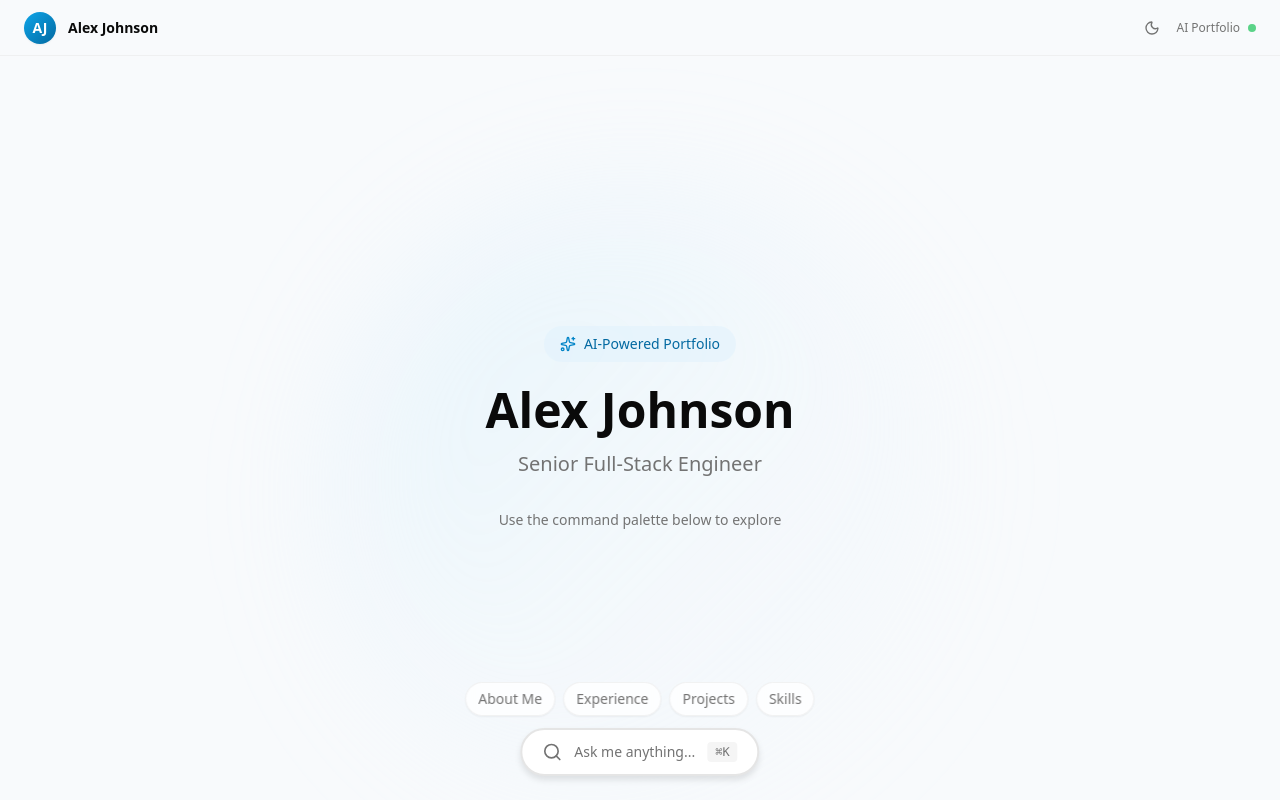
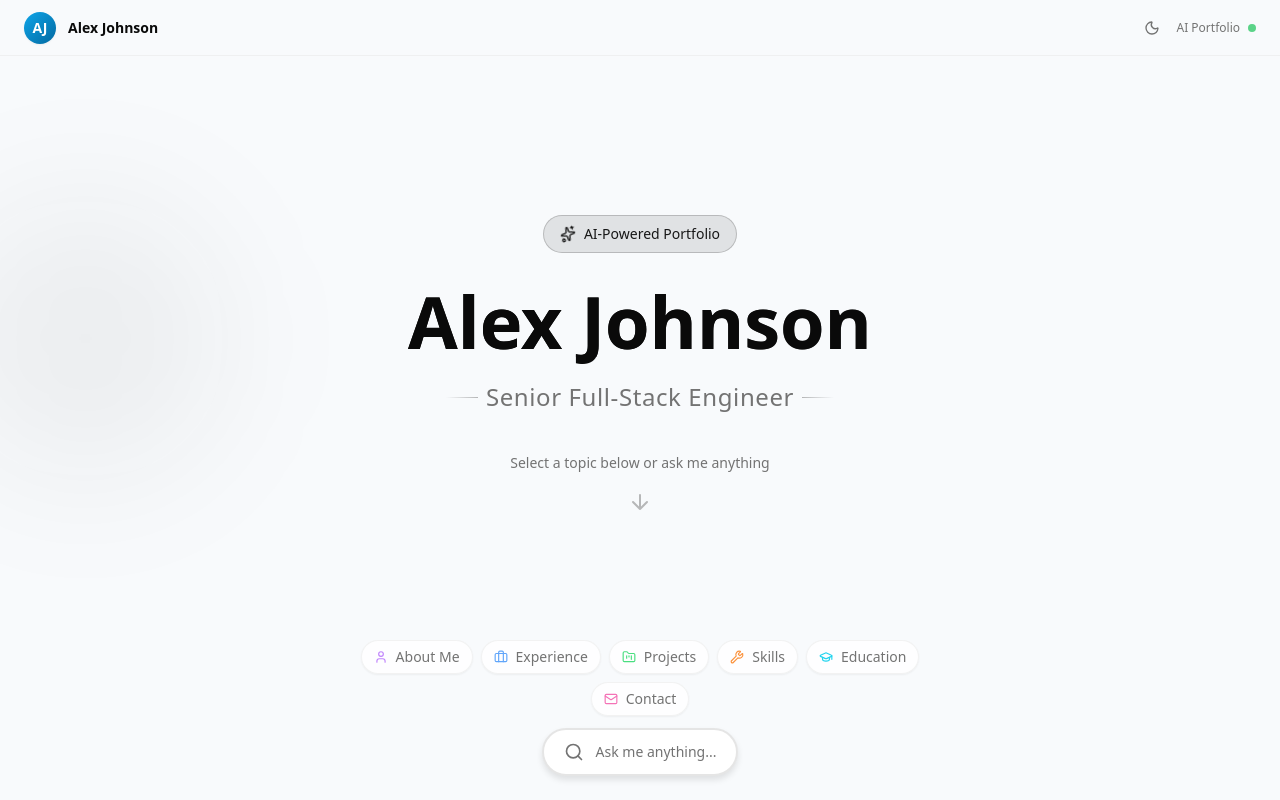
Before and after one commit to sequenzia/ai-portfolio, a Next.js app: page / in a window 1280 px wide. Built offline with nearby package versions, Linux system fonts and the light colour scheme.

Commit message:
feat: Add Dracula theme, constrain main layout content width, and enhance welcome view with new animations.

```diff
--- a/app/globals.css
+++ b/app/globals.css
@@ -53,33 +53,75 @@
     --message-assistant: 210 40% 96%;
   }
   .dark {
-    --background: 0 0% 3.9%;
+    --background: 0 0% 9%;
     --foreground: 0 0% 98%;
-    --card: 0 0% 3.9%;
+    --card: 0 0% 11%;
     --card-foreground: 0 0% 98%;
-    --popover: 0 0% 3.9%;
+    --popover: 0 0% 11%;
     --popover-foreground: 0 0% 98%;
     --primary: 0 0% 98%;
     --primary-foreground: 0 0% 9%;
-    --secondary: 0 0% 14.9%;
+    --secondary: 0 0% 17%;
     --secondary-foreground: 0 0% 98%;
-    --muted: 0 0% 14.9%;
+    --muted: 0 0% 17%;
     --muted-foreground: 0 0% 63.9%;
-    --accent: 0 0% 14.9%;
+    --accent: 0 0% 17%;
     --accent-foreground: 0 0% 98%;
     --destructive: 0 62.8% 30.6%;
     --destructive-foreground: 0 0% 98%;
-    --border: 0 0% 14.9%;
-    --input: 0 0% 14.9%;
+    --border: 0 0% 18%;
+    --input: 0 0% 17%;
     --ring: 0 0% 83.1%;
     --chart-1: 220 70% 50%;
     --chart-2: 160 60% 45%;
     --chart-3: 30 80% 55%;
     --chart-4: 280 65% 60%;
     --chart-5: 340 75% 55%;
-    --surface-canvas: 0 0% 7%;
+    --surface-canvas: 0 0% 9%;
     --message-user: 217 91% 50%;
-    --message-assistant: 0 0% 14.9%;
+    --message-assistant: 0 0% 17%;
+  }
+  .dracula {
+    /* Dracula Theme - https://draculatheme.com/spec */
+    /* Background #282A36 | Foreground #F8F8F2 */
+    --background: 231 15% 18%;
+    --foreground: 60 30% 96%;
+    /* Cards use ANSI Black #21222C for depth */
+    --card: 231 15% 15%;
+    --card-foreground: 60 30% 96%;
+    --popover: 231 15% 15%;
+    --popover-foreground: 60 30% 96%;
+    /* Primary: Pink #FF79C6 - the iconic Dracula keyword color */
+    --primary: 326 100% 74%;
+    --primary-foreground: 231 15% 18%;
+    /* Secondary: Current Line #44475A */
+    --secondary: 232 14% 31%;
+    --secondary-foreground: 60 30% 96%;
+    /* Muted: Comment #6272A4 */
+    --muted: 232 14% 31%;
+    --muted-foreground: 225 27% 51%;
+    /* Accent: Purple #BD93F9 - classes, types, variables */
+    --accent: 265 89% 78%;
+    --accent-foreground: 231 15% 18%;
+    /* Destructive: Red #FF5555 */
+    --destructive: 0 100% 67%;
+    --destructive-foreground: 60 30% 96%;
+    /* Border: slightly lighter than background for subtle definition */
+    --border: 232 14% 25%;
+    --input: 232 14% 31%;
+    /* Ring: Cyan #8BE9FD for focus states */
+    --ring: 191 97% 77%;
+    /* Charts: Full Dracula palette - Purple, Green, Cyan, Orange, Pink */
+    --chart-1: 265 89% 78%;
+    --chart-2: 135 94% 65%;
+    --chart-3: 191 97% 77%;
+    --chart-4: 31 100% 71%;
+    --chart-5: 326 100% 74%;
+    /* Surface canvas matches background */
+    --surface-canvas: 231 15% 18%;
+    /* Messages: Purple for user, Current Line for assistant */
+    --message-user: 265 89% 78%;
+    --message-assistant: 232 14% 25%;
   }
 }
 
--- a/app/layout.tsx
+++ b/app/layout.tsx
@@ -16,7 +16,7 @@ export default function RootLayout({
   children: React.ReactNode;
 }) {
   return (
-    <html lang="en" suppressHydrationWarning>
+    <html lang="en" className="dark" suppressHydrationWarning>
       <body className="h-full">
         <ThemeProvider>{children}</ThemeProvider>
       </body>
--- a/components/command-palette/CommandPalette.tsx
+++ b/components/command-palette/CommandPalette.tsx
@@ -11,6 +11,13 @@ import {
   Send,
   ChevronUp,
   MessageSquare,
+  User,
+  Briefcase,
+  FolderKanban,
+  Wrench,
+  GraduationCap,
+  Mail,
+  type LucideIcon,
 } from 'lucide-react';
 import { useChat } from '@ai-sdk/react';
 import { DefaultChatTransport } from 'ai';
@@ -23,11 +30,57 @@ import {
 import { useCanvasStore } from '@/stores/canvasStore';
 import type { RenderCanvasParams } from '@/lib/ai/tools';
 
-const SUGGESTED_PROMPTS = [
-  { label: 'About Me', prompt: 'Tell me about yourself' },
-  { label: 'Experience', prompt: 'What is your work experience?' },
-  { label: 'Projects', prompt: 'Show me your projects' },
-  { label: 'Skills', prompt: 'What are your technical skills?' },
+interface SuggestedPrompt {
+  label: string;
+  prompt: string;
+  icon: LucideIcon;
+  color: string;
+  hoverColor: string;
+}
+
+const SUGGESTED_PROMPTS: SuggestedPrompt[] = [
+  {
+    label: 'About Me',
+    prompt: 'Tell me about yourself',
+    icon: User,
+    color: 'text-purple-400',
+    hoverColor: 'hover:bg-purple-500/20 hover:border-purple-500/50',
+  },
+  {
+    label: 'Experience',
+    prompt: 'What is your work experience?',
+    icon: Briefcase,
+    color: 'text-blue-400',
+    hoverColor: 'hover:bg-blue-500/20 hover:border-blue-500/50',
+  },
+  {
+    label: 'Projects',
+    prompt: 'Show me your projects',
+    icon: FolderKanban,
+    color: 'text-green-400',
+    hoverColor: 'hover:bg-green-500/20 hover:border-green-500/50',
+  },
+  {
+    label: 'Skills',
+    prompt: 'What are your technical skills?',
+    icon: Wrench,
+    color: 'text-orange-400',
+    hoverColor: 'hover:bg-orange-500/20 hover:border-orange-500/50',
+  },
+  {
+    label: 'Education',
+    prompt: 'What is your education background?',
+    icon: GraduationCap,
+    color: 'text-cyan-400',
+    hoverColor: 'hover:bg-cyan-500/20 hover:border-cyan-500/50',
+  },
+  {
+    label: 'Contact',
+    prompt: 'How can I contact you?',
+    icon: Mail,
+    color: 'text-pink-400',
+    hoverColor: 'hover:bg-pink-500/20 hover:border-pink-500/50',
+  },
 ];
 
 const viewLabels: Record<string, string> = {
@@ -256,39 +309,47 @@ function CommandPill({ uiState, onClick, onSuggestionClick }: CommandPillProps)
     >
       {/* Suggestions */}
       <div className="flex flex-wrap justify-center gap-2">
-        {SUGGESTED_PROMPTS.map(({ label, prompt }) => (
-          <button
+        {SUGGESTED_PROMPTS.map(({ label, prompt, icon: Icon, color, hoverColor }, index) => (
+          <motion.button
             key={label}
+            initial={{ opacity: 0, y: 10 }}
+            animate={{ opacity: 1, y: 0 }}
+            transition={{ duration: 0.2, delay: index * 0.05 }}
             onClick={() => onSuggestionClick(prompt)}
-            className="rounded-full bg-background/80 px-3 py-1.5 text-sm text-muted-foreground shadow-sm border border-border/50 hover:bg-background hover:border-border transition-colors backdrop-blur-sm"
+            className={cn(
+              'group flex items-center gap-2 rounded-full bg-background/80 px-3 py-1.5 text-sm shadow-sm border border-border/50 backdrop-blur-sm transition-all duration-200',
+              hoverColor
+            )}
           >
-            {label}
-          </button>
+            <Icon className={cn('h-3.5 w-3.5 transition-transform group-hover:scale-110', color)} />
+            <span className="text-muted-foreground group-hover:text-foreground transition-colors">
+              {label}
+            </span>
+          </motion.button>
         ))}
       </div>
 
       {/* Pill button */}
-      <button
+      <motion.button
         onClick={onClick}
+        whileHover={{ scale: 1.02 }}
+        whileTap={{ scale: 0.98 }}
         className={cn(
-          'flex items-center gap-3 rounded-full bg-card px-5 py-3 shadow-elevated border-2 transition-all hover:shadow-lg',
+          'group flex items-center gap-3 rounded-full bg-card px-5 py-3 shadow-elevated border-2 transition-all hover:shadow-lg',
           getBorderClass()
         )}
       >
         {uiState === 'thinking' ? (
-          <Loader2 className="h-5 w-5 animate-spin text-primary-500" />
+          <Loader2 className="h-5 w-5 animate-spin text-primary" />
         ) : uiState === 'error' ? (
           <AlertCircle className="h-5 w-5 text-red-500" />
         ) : (
-          <Search className="h-5 w-5 text-muted-foreground" />
+          <Search className="h-5 w-5 text-muted-foreground group-hover:text-primary transition-colors" />
         )}
-        <span className="text-sm text-muted-foreground">
+        <span className="text-sm text-muted-foreground group-hover:text-foreground transition-colors">
           Ask me anything...
         </span>
-        <kbd className="hidden rounded bg-muted px-2 py-0.5 text-xs text-muted-foreground sm:inline-block">
-          {'\u2318'}K
-        </kbd>
-      </button>
+      </motion.button>
     </motion.div>
   );
 }
@@ -531,13 +592,19 @@ function MobileBottomSheet({
 
         {/* Suggestions */}
         <div className="flex flex-wrap gap-2">
-          {SUGGESTED_PROMPTS.map(({ label, prompt }) => (
+          {SUGGESTED_PROMPTS.map(({ label, prompt, icon: Icon, color, hoverColor }) => (
             <button
               key={label}
               onClick={() => onSuggestionClick(prompt)}
-              className="rounded-full bg-muted px-3 py-1.5 text-sm text-muted-foreground hover:bg-muted/80 transition-colors"
+              className={cn(
+                'group flex items-center gap-2 rounded-full bg-muted px-3 py-1.5 text-sm transition-all duration-200',
+                hoverColor
+              )}
             >
-              {label}
+              <Icon className={cn('h-3.5 w-3.5', color)} />
+              <span className="text-muted-foreground group-hover:text-foreground transition-colors">
+                {label}
+              </span>
             </button>
           ))}
         </div>
--- a/components/layout/AppLayout.tsx
+++ b/components/layout/AppLayout.tsx
@@ -6,7 +6,7 @@ import { MinimalHeader } from './MinimalHeader';
 
 /**
  * Canvas-first layout architecture:
- * - Canvas as the base layer (edge-to-edge)
+ * - Canvas as the base layer (constrained width on desktop)
  * - Command Palette as centered pill overlay at bottom
  * - Minimal header for branding/navigation
  */
@@ -16,8 +16,10 @@ export function AppLayout() {
       {/* Minimal header */}
       <MinimalHeader className="absolute top-0 left-0 right-0 z-40" />
 
-      {/* Canvas base layer */}
-      <WorkspaceCanvas className="h-full w-full pt-14" />
+      {/* Canvas container - full width, content constrained inside */}
+      <div className="h-full w-full pt-14 pb-[132px]">
+        <WorkspaceCanvas className="h-full w-full" />
+      </div>
 
       {/* Command Palette overlay */}
       <CommandPalette />
--- a/components/providers/ThemeProvider.tsx
+++ b/components/providers/ThemeProvider.tsx
@@ -2,7 +2,7 @@
 
 import { useEffect, useState } from 'react';
 import { useThemeStore } from '@/stores/themeStore';
-import { themeConfig } from '@/lib/config/theme';
+import { themeConfig, themes } from '@/lib/config/theme';
 
 interface ThemeProviderProps {
   children: React.ReactNode;
@@ -23,8 +23,8 @@ export function ThemeProvider({ children }: ThemeProviderProps) {
 
     const root = document.documentElement;
 
-    // Remove existing theme classes
-    root.classList.remove('light', 'dark');
+    // Remove all existing theme classes
+    themes.forEach((t) => root.classList.remove(t));
 
     // Apply current theme
     root.classList.add(theme);
--- a/components/workspace/WorkspaceCanvas.tsx
+++ b/components/workspace/WorkspaceCanvas.tsx
@@ -73,15 +73,15 @@ export function WorkspaceCanvas({ className }: WorkspaceCanvasProps) {
           transition={{ duration: 0.3, ease: 'easeOut' }}
           className="h-full overflow-auto"
         >
-          {/* Content header */}
+          {/* Content header - full width */}
           <div className="sticky top-0 z-10 bg-surface-canvas/80 backdrop-blur-sm border-b border-border/50 px-6 py-4">
-            <h1 className="text-2xl font-semibold text-foreground">
+            <h1 className="text-2xl font-semibold text-foreground max-w-full lg:max-w-[90%] mx-auto">
               {viewTitles[currentView]}
             </h1>
           </div>
 
-          {/* Content area */}
-          <div className="p-6">
+          {/* Content area - constrained width */}
+          <div className="p-6 max-w-full lg:max-w-[90%] mx-auto">
             <ContentComponent data={data} />
           </div>
         </motion.div>
@@ -97,40 +97,100 @@ interface WelcomeViewProps {
 
 function WelcomeView({ name, title }: WelcomeViewProps) {
   return (
-    <div className="flex h-full items-center justify-center">
+    <div className="flex h-full items-center justify-center relative overflow-hidden">
+      {/* Animated background elements */}
+      <div className="absolute inset-0 overflow-hidden pointer-events-none">
         <motion.div
-        initial={{ opacity: 0, scale: 0.95 }}
-        animate={{ opacity: 1, scale: 1 }}
-        transition={{ duration: 0.5, ease: 'easeOut' }}
-        className="text-center px-6"
-      >
-        {/* Decorative gradient blob */}
-        <div className="absolute inset-0 overflow-hidden pointer-events-none">
-          <div className="absolute top-1/4 left-1/2 -translate-x-1/2 w-[600px] h-[600px] bg-gradient-to-br from-primary-200/30 via-primary-100/20 to-transparent rounded-full blur-3xl" />
+          className="absolute top-1/4 -left-20 w-72 h-72 bg-primary/5 rounded-full blur-3xl"
+          animate={{
+            x: [0, 30, 0],
+            y: [0, -20, 0],
+          }}
+          transition={{ duration: 8, repeat: Infinity, ease: 'easeInOut' }}
+        />
+        <motion.div
+          className="absolute bottom-1/4 -right-20 w-96 h-96 bg-accent/5 rounded-full blur-3xl"
+          animate={{
+            x: [0, -20, 0],
+            y: [0, 30, 0],
+          }}
+          transition={{ duration: 10, repeat: Infinity, ease: 'easeInOut' }}
+        />
       </div>
 
-        {/* Content */}
-        <div className="relative z-10">
-          <div className="inline-flex items-center gap-2 rounded-full bg-primary-100/50 px-4 py-2 mb-6">
-            <Sparkles className="h-4 w-4 text-primary-600" />
-            <span className="text-sm font-medium text-primary-700">
+      <div className="text-center px-6 relative z-10">
+        {/* Animated badge */}
+        <motion.div
+          initial={{ opacity: 0, y: 20 }}
+          animate={{ opacity: 1, y: 0 }}
+          transition={{ duration: 0.5, delay: 0.1 }}
+          className="inline-flex items-center gap-2 rounded-full bg-primary/10 border border-primary/20 px-4 py-2 mb-8"
+        >
+          <motion.div
+            animate={{ rotate: [0, 15, -15, 0] }}
+            transition={{ duration: 2, repeat: Infinity, ease: 'easeInOut' }}
+          >
+            <Sparkles className="h-4 w-4 text-primary" />
+          </motion.div>
+          <span className="text-sm font-medium text-primary">
             AI-Powered Portfolio
           </span>
-          </div>
+        </motion.div>
 
-          <h1 className="text-4xl md:text-5xl font-bold text-foreground mb-4">
+        {/* Name with gradient */}
+        <motion.h1
+          initial={{ opacity: 0, y: 20 }}
+          animate={{ opacity: 1, y: 0 }}
+          transition={{ duration: 0.5, delay: 0.2 }}
+          className="text-5xl md:text-7xl font-bold mb-6 bg-gradient-to-r from-foreground via-foreground to-muted-foreground bg-clip-text"
+        >
           {name}
-          </h1>
+        </motion.h1>
 
-          <p className="text-xl text-muted-foreground mb-8 max-w-md mx-auto">
+        {/* Animated title with typing cursor effect */}
+        <motion.div
+          initial={{ opacity: 0, y: 20 }}
+          animate={{ opacity: 1, y: 0 }}
+          transition={{ duration: 0.5, delay: 0.3 }}
+          className="flex items-center justify-center gap-2 mb-10"
+        >
+          <div className="h-px w-8 bg-gradient-to-r from-transparent to-muted-foreground/50" />
+          <p className="text-xl md:text-2xl text-muted-foreground font-light tracking-wide">
             {title}
           </p>
+          <div className="h-px w-8 bg-gradient-to-l from-transparent to-muted-foreground/50" />
+        </motion.div>
 
+        {/* CTA hint with animated arrow */}
+        <motion.div
+          initial={{ opacity: 0 }}
+          animate={{ opacity: 1 }}
+          transition={{ duration: 0.5, delay: 0.5 }}
+          className="flex flex-col items-center gap-3"
+        >
           <p className="text-sm text-muted-foreground">
-            Use the command palette below to explore
+            Select a topic below or ask me anything
           </p>
+          <motion.div
+            animate={{ y: [0, 6, 0] }}
+            transition={{ duration: 1.5, repeat: Infinity, ease: 'easeInOut' }}
+            className="text-muted-foreground/50"
+          >
+            <svg
+              width="24"
+              height="24"
+              viewBox="0 0 24 24"
+              fill="none"
+              stroke="currentColor"
+              strokeWidth="2"
+              strokeLinecap="round"
+              strokeLinejoin="round"
+            >
+              <path d="M12 5v14M19 12l-7 7-7-7" />
+            </svg>
+          </motion.div>
+        </motion.div>
       </div>
-      </motion.div>
     </div>
   );
 }
--- a/lib/config/theme.ts
+++ b/lib/config/theme.ts
@@ -3,7 +3,7 @@
  * Defines available themes and the default theme setting
  */
 
-export const themes = ["light", "dark"] as const;
+export const themes = ["light", "dark", "dracula"] as const;
 
 export type Theme = (typeof themes)[number];
 
--- a/stores/themeStore.ts
+++ b/stores/themeStore.ts
@@ -2,12 +2,13 @@
 
 import { create } from 'zustand';
 import { persist } from 'zustand/middleware';
-import { themeConfig, type Theme } from '@/lib/config/theme';
+import { themeConfig, themes, type Theme } from '@/lib/config/theme';
 
 interface ThemeStore {
   theme: Theme;
   setTheme: (theme: Theme) => void;
   toggleTheme: () => void;
+  cycleTheme: () => void;
 }
 
 export const useThemeStore = create<ThemeStore>()(
@@ -23,6 +24,13 @@ export const useThemeStore = create<ThemeStore>()(
         const current = get().theme;
         set({ theme: current === 'light' ? 'dark' : 'light' });
       },
+
+      cycleTheme: () => {
+        const current = get().theme;
+        const currentIndex = themes.indexOf(current);
+        const nextIndex = (currentIndex + 1) % themes.length;
+        set({ theme: themes[nextIndex] });
+      },
     }),
     {
       name: themeConfig.storageKey,
```
Also changed, not shown: components/layout/MinimalHeader.tsx (+18 -9 lines), .claude/settings.local.json. Lines whose indentation alone changed are shown as unchanged.
